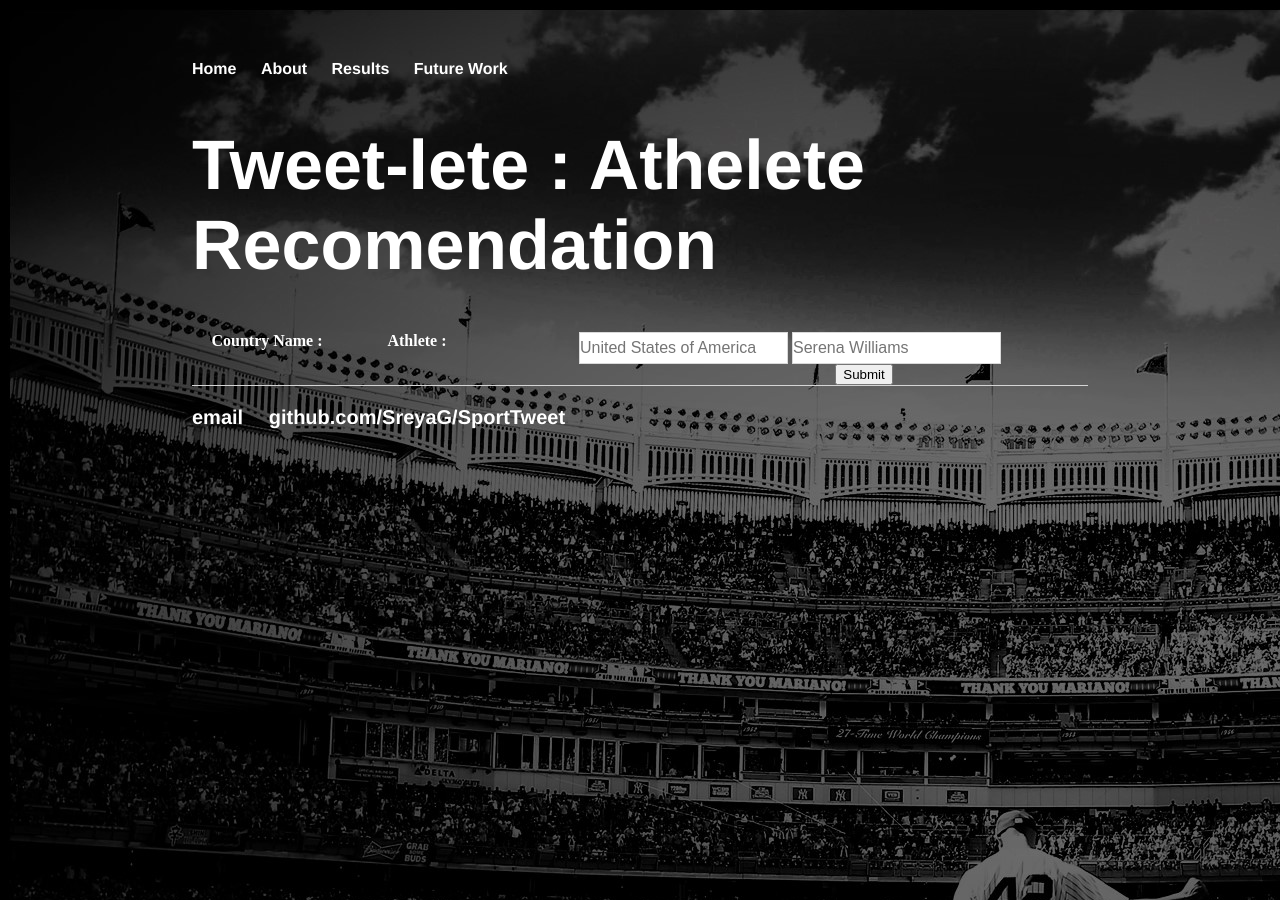
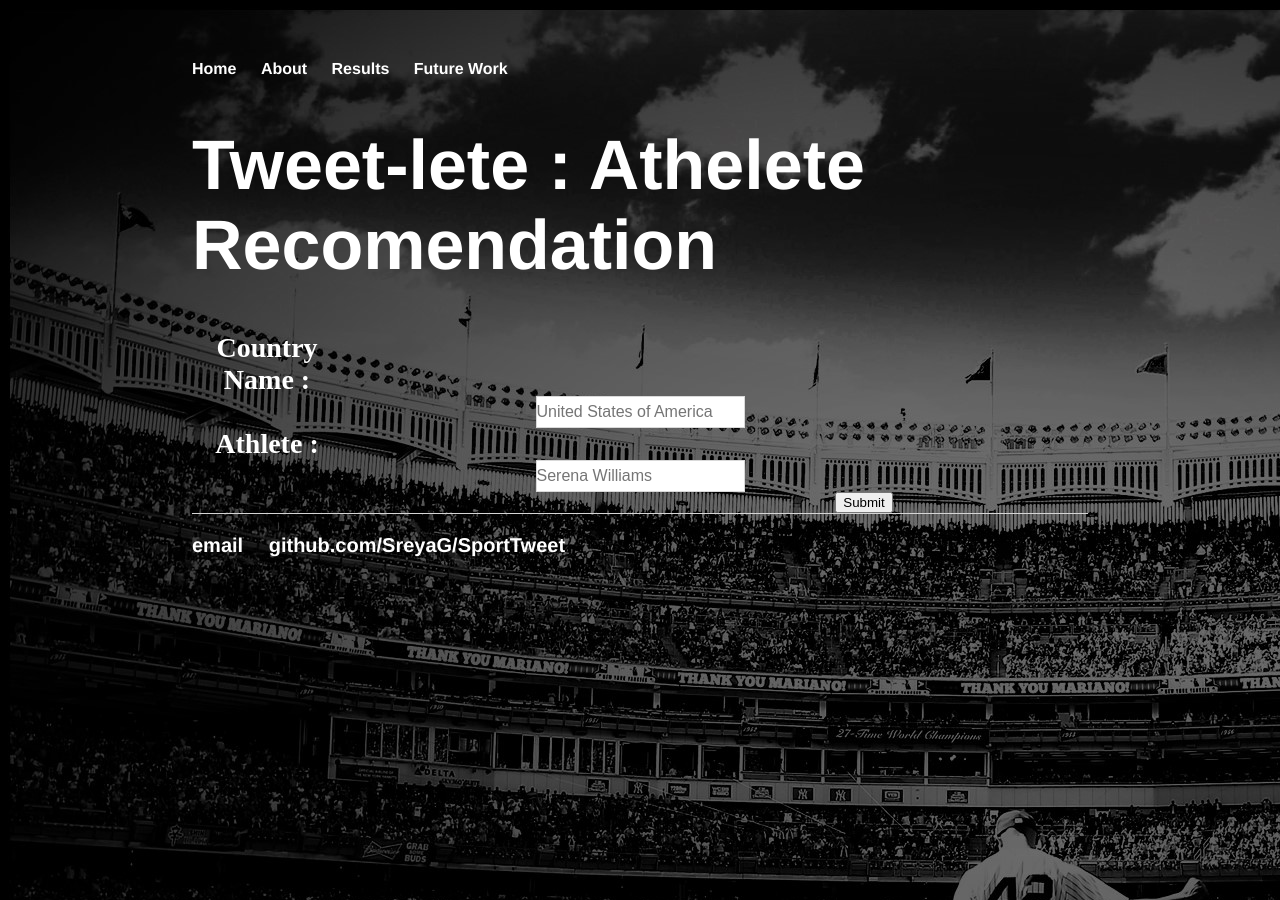
Before and after one commit to SreyaG/SportTweet, a Jekyll site: the page built from index.html, in a window 1280 px wide. Built offline with Jekyll 4.4.1, drawn with Linux system fonts in a browser that asks for light colours.

Commit message:
Update main.css

```diff
--- a/css/main.css
+++ b/css/main.css
@@ -95,7 +95,7 @@ color: #FFFFFF;
 font-weight: bold;
 display: block;
 width: 150px;
-float: left;
-font-size: 16px;
+float: center;
+font-size: 28px;
 }
 label:after { content: ": " }
```
